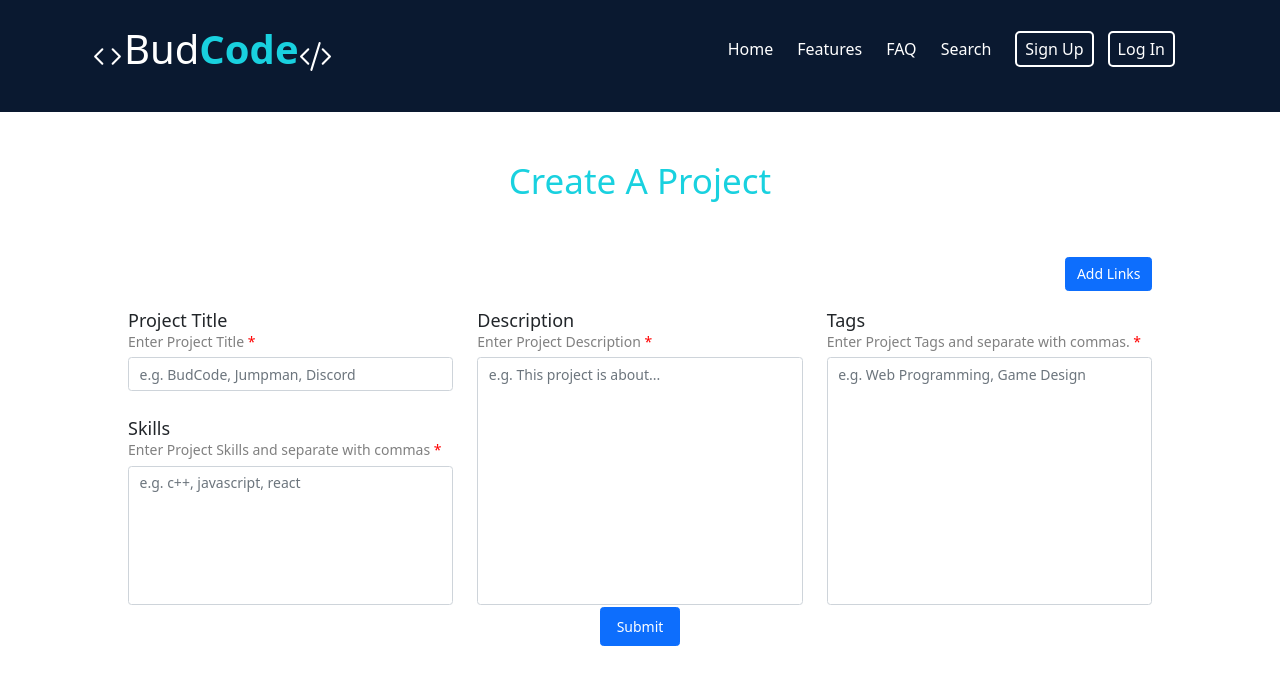
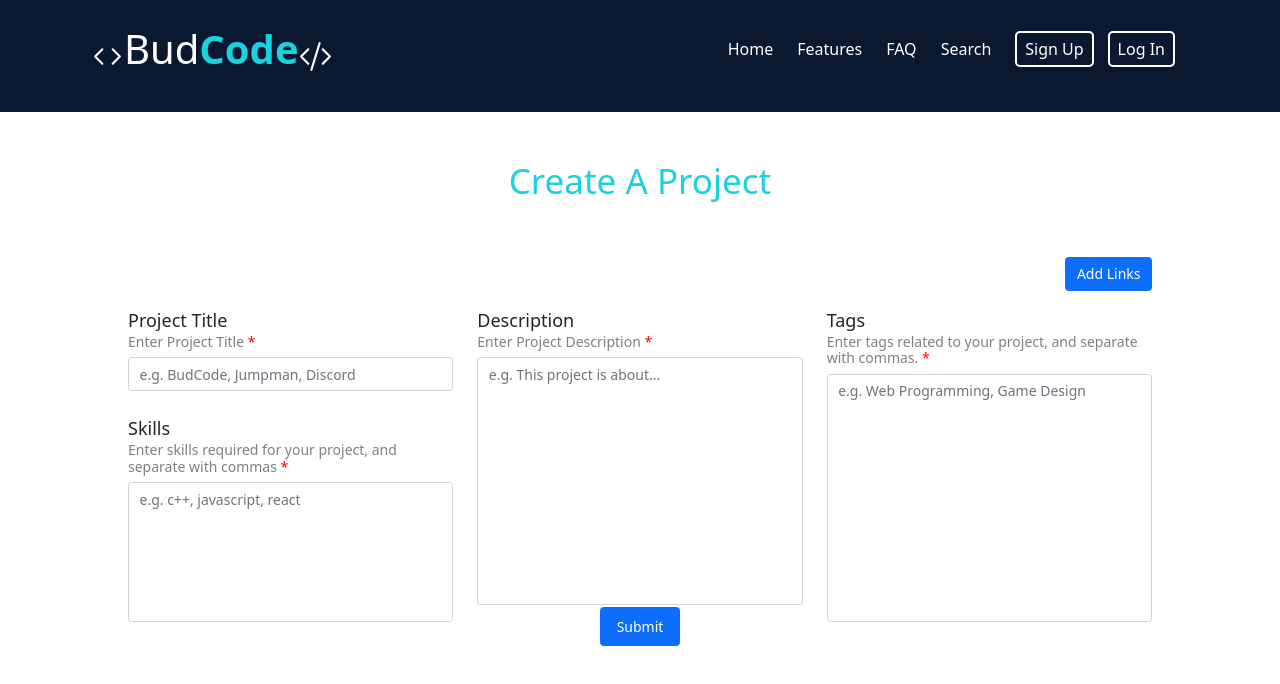
Before and after one commit to saifulislamdev/budcode-frontend, a React (Create React App) app: page /projects/create in a window 1280 px wide. Shown: the top 684 px of the page. Built offline with nearby package versions, Linux system fonts and the light colour scheme.

Commit message:
various changes

```diff
--- a/src/components/Feed.js
+++ b/src/components/Feed.js
@@ -156,7 +156,7 @@ export default function Feed() {
                     <h4>{update.body}</h4>
                   </div>
                   <div className='custom-card-footer'>
-                    <p>{update.time_posted}</p>
+                    <p>{update.time_posted.slice(0,10)}</p>
                   </div>
                 </div>
               );
--- a/src/components/ProfilePage.css
+++ b/src/components/ProfilePage.css
@@ -29,11 +29,9 @@
   }
 
 .review-body-style {
-  display: inherit;
-  flex-direction: column;
-  align-items: center;
-  padding: 50px;
+  padding-top: 5vh;
 }
+
 
 .alert-profile{
   margin-top: 10px;
--- a/src/components/ProfilePage.js
+++ b/src/components/ProfilePage.js
@@ -431,9 +431,7 @@ export default function ProfilePage() {
             </Form.Group>
           </div>
         )}
-      </Container>
-      <div className='project-following-scroll'>
-      </div>
+
       {id !== username &&<Rating
         firstName={firstName}
         userId={id}
@@ -441,10 +439,11 @@ export default function ProfilePage() {
         canReview={canReview}
       />}
         <div className = "review-body-style">
-          <h1 className='text-info'>Previous Reviews</h1>
+          <h1 className="text-info">Previous Reviews</h1>
+
         {reviews.map((review) => {
           return (
-            <Card >
+            <Card>
               <Card.Body>
                 <Card.Title>{review.subject}</Card.Title>
                 <Card.Text>{review.body}</Card.Text>
@@ -452,7 +451,12 @@ export default function ProfilePage() {
             </Card>
           );
         })}
+
         </div>
+
+      </Container>
+
+
     </section>
   );
 }
--- a/src/components/ProjectCreation.js
+++ b/src/components/ProjectCreation.js
@@ -12,7 +12,7 @@ function LinksModal({ show, onHide, links, handleLinksChange, handleRemoveLink,
     return (
         <Modal show={show} onHide={onHide} size="md" centered>
             <Modal.Header>
-                <Modal.Title id="contained-modal-title-vcenter">Add/Remove Links For Your Project</Modal.Title>
+                <Modal.Title id="contained-modal-title-vcenter">Enter links that you would like to display</Modal.Title>
                 <Button className="btn btn-primary" onClick={handleAddLink}>
                     Add
                 </Button>
@@ -174,7 +174,7 @@ export default function ProjectCreation() {
                     </div>
                     <div className="form-group" style={{ height: '100%' }}>
                         <label htmlFor="skills">Skills</label>
-                        <h2 className = "grey-text-name">Enter Project Skills and separate with commas</h2>
+                        <h2 className = "grey-text-name">Enter skills required for your project, and separate with commas</h2>
                         <textarea
                             className="form-control"
                             style={{ height: '100%' }}
@@ -200,7 +200,7 @@ export default function ProjectCreation() {
                 <div className="tags-links-container" style={{ flex: 1 }}>
                     <div className="form-group" style={{ height: '100%' }}>
                         <label htmlFor="tags">Tags</label>
-                        <h2 className = "grey-text-name">Enter Project Tags and separate with commas.</h2>
+                        <h2 className = "grey-text-name">Enter tags related to your project, and separate with commas.</h2>
                         <textarea
                             className="form-control"
                             style={{ height: '100%' }}
--- a/src/components/Search.css
+++ b/src/components/Search.css
@@ -103,7 +103,7 @@
 }
 
 .custom-body-text {
-  font-size: 19px;
+  font-size: 17px;
 }
 
 .search-projects .project-card .custom-card-footer {
```
